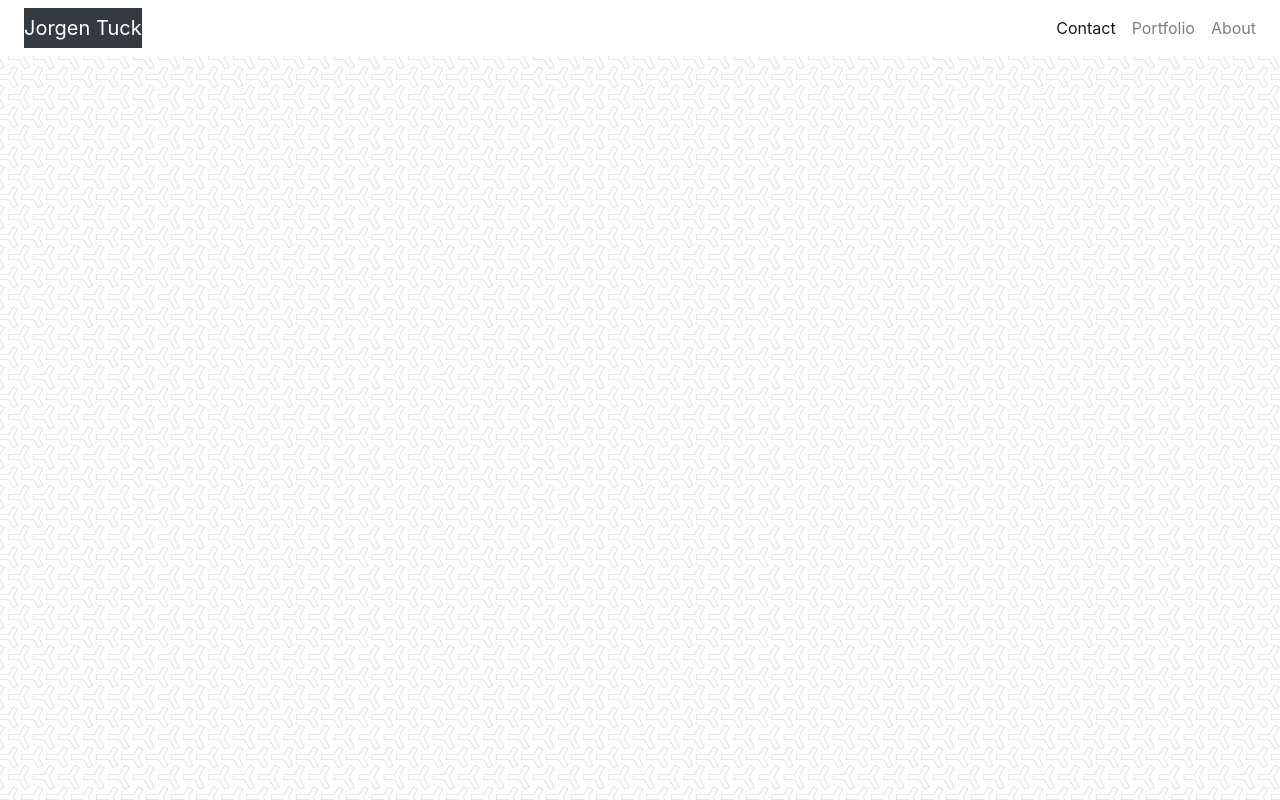
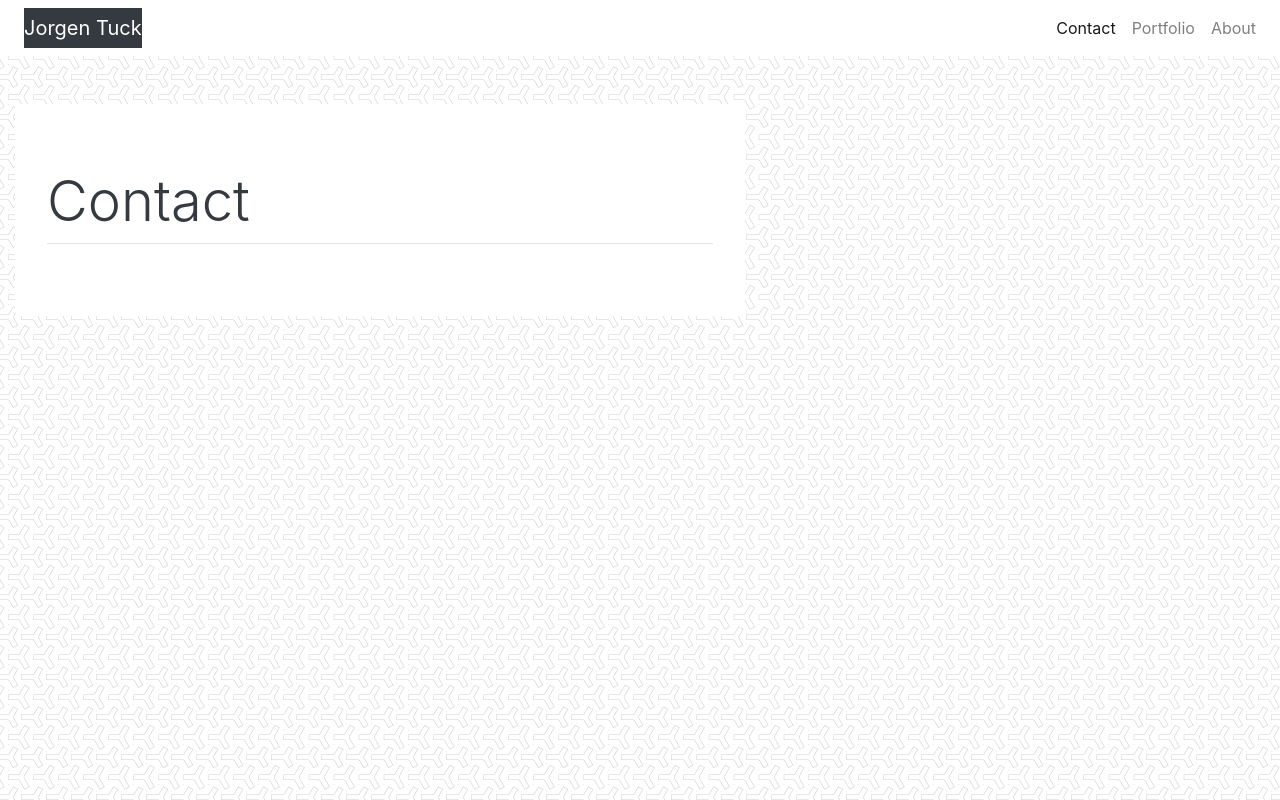
Before and after one commit to jamesjtuckbc/Tuck-Porfolio, a plain HTML site: page contact.html in a window 1280 px wide. Drawn offline with nearby package versions, Linux system fonts and the light colour scheme.

Commit message:
added contact jumbotron

```diff
--- a/contact.html
+++ b/contact.html
@@ -1,7 +1,7 @@
 <!DOCTYPE html>
 <html lang="en">
   <head>
-    <title>Contact</title>
+    <title>Jorgen Tuck</title>
     <!-- Required meta tags -->
     <meta charset="utf-8" />
     <meta
@@ -48,6 +48,23 @@
         </ul>
       </div>
     </nav>
+    <main>
+      <div class="container mt-5 float-left">
+        <div class="row">
+          <div class="col-sm-12 col-md-10 col-lg-8">
+            <div class="jumbotron bg-white">
+              <h1 class="display-4 text-dark">Contact</h1>
+              <hr class="my-2" />
+              <div class="container">
+                <div class="row">
+
+                </div>
+              </div>
+            </div>
+          </div>
+        </div>
+      </div>
+    </main>
     <!-- Optional JavaScript -->
     <!-- jQuery first, then Popper.js, then Bootstrap JS -->
     <script
```
